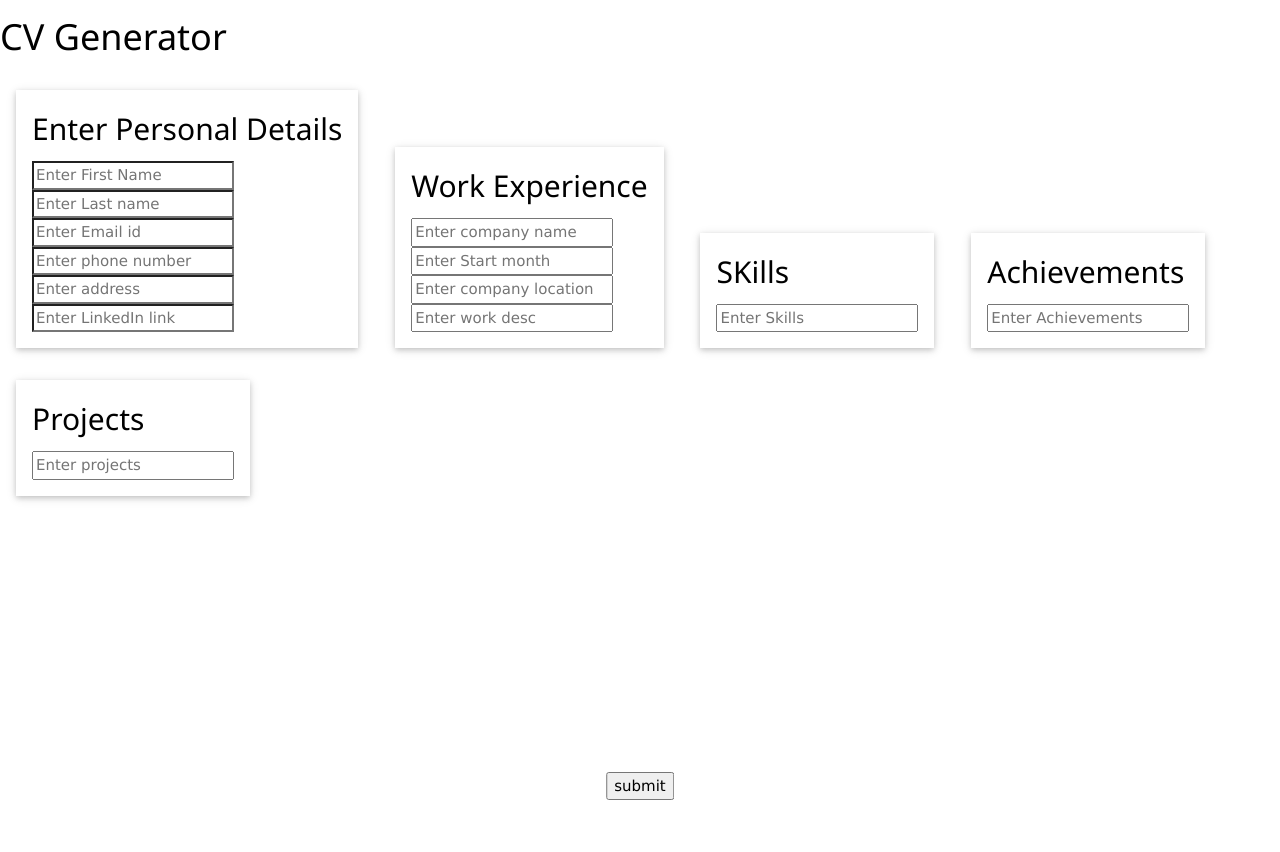
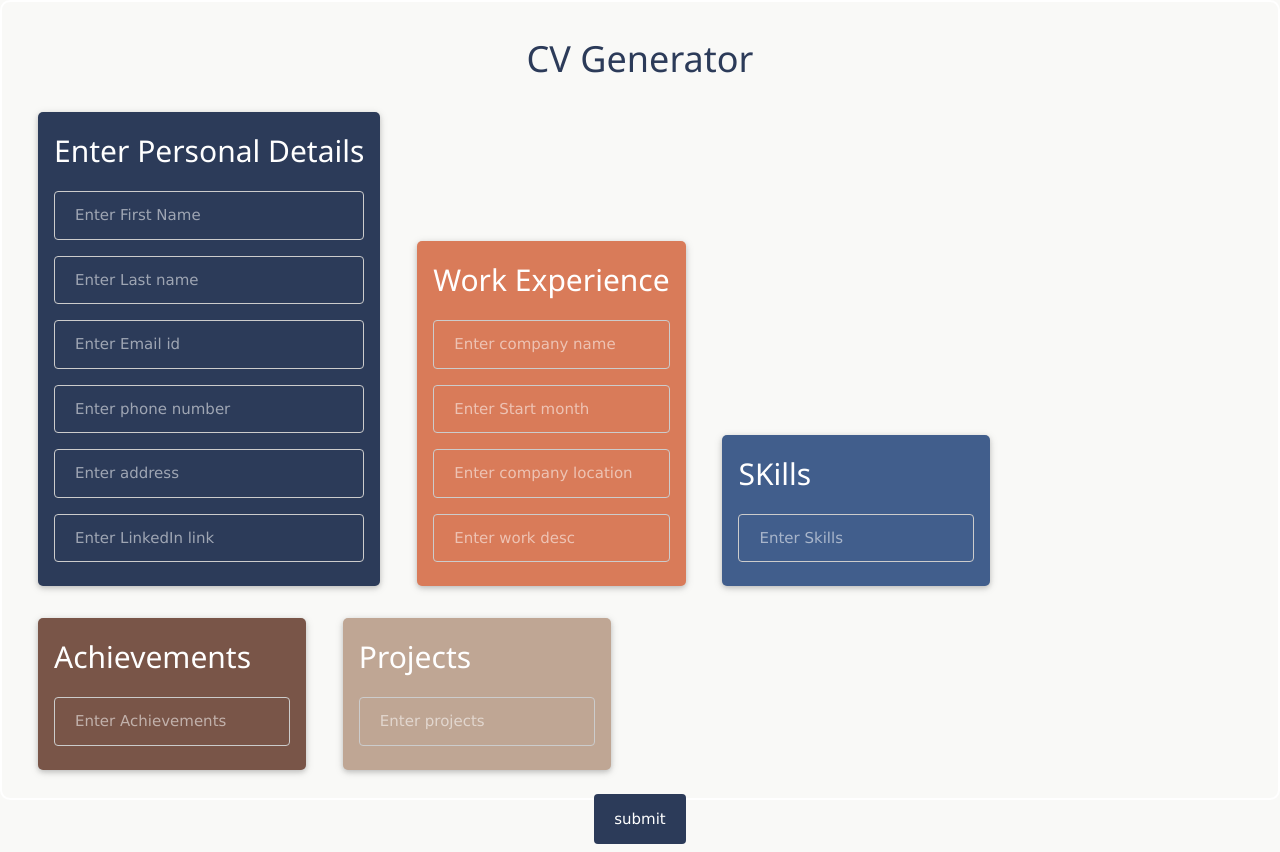
Before and after one commit to balub/Curriculum-Vitae-Generator, a plain HTML site: page index.html in a window 1280 px wide. Before the commit the page ends 800 px from the top, so only its background shows below. Drawn offline with nearby package versions, Linux system fonts and the light colour scheme.

Commit message:
Upadte UI - added color palette - added rounded cards and hover effects - improved input fields

```diff
--- a/index.html
+++ b/index.html
@@ -11,10 +11,10 @@
 </head>
 
 <body>
-    <h1 class="heading"> CV Generator</h1>
+    <h1 class="heading text-center clr-navy"> CV Generator</h1>
     <form class="form-action">
         <div>
-            <div class="personal-details w3-card-2 w3-margin">
+            <div class="personal-details w3-card-2 w3-margin navy">
                 <div class="w3-margin">
                     <h2>Enter Personal Details</h2>
                     <input type="text" id="fname" placeholder="Enter First Name" class="details"><br>
@@ -25,7 +25,7 @@
                     <input type="text" id="linkIn" placeholder="Enter LinkedIn link" class="details"><br>
                 </div>
             </div>
-            <div class="w3-card-2 w3-margin personal-details">
+            <div class="w3-card-2 w3-margin personal-details pale-brn">
                 <div class="w3-margin">
                     <h2>Work Experience</h2>
                     <input type="text" class="compName" placeholder="Enter company name"><br>
@@ -34,25 +34,27 @@
                     <input type="text" class="workDec" placeholder="Enter work desc"><br>
                 </div>
             </div>
-            <div class="w3-card-2 w3-margin personal-details">
+            <div class="w3-card-2 w3-margin personal-details lt-blue ">
                 <div class="w3-margin">
                     <h2>SKills</h2>
                     <input type="text" class="skills" placeholder="Enter Skills"><br>
                 </div>
             </div>
-            <div class="w3-card-2 w3-margin personal-details">
+            <div class="w3-card-2 w3-margin personal-details drk-brn">
                 <div class="w3-margin">
                     <h2>Achievements</h2>
                     <input type="text" class="Achievements" placeholder="Enter Achievements"><br>
                 </div>
             </div>
-            <div class="w3-card-2 w3-margin personal-details">
+            <div class="w3-card-2 w3-margin personal-details lt-brn">
                 <div class="w3-margin">
                     <h2>Projects</h2>
                     <input type="text" class="projects" placeholder="Enter projects"><br>
                 </div>
             </div>
-            <input type="submit" value="submit" class="w3-display-bottommiddle	">
+           <div class="footer">
+               <input type="submit" value="submit" class="">
+           </div>
         </div>
     </form>
     <script src="https://unpkg.com/jspdf@latest/dist/jspdf.min.js"></script>
--- a/style.css
+++ b/style.css
@@ -1,8 +1,75 @@
 .details{
     font-size: 15px;
-    background-color: white;
 }
 
 .personal-details{
     display:inline-block;
+    color: white;
 }
+body{
+    background: #f9f9f7;
+    border: 2px solid white;
+    border-radius: 10px;
+    height: 100vh;
+    padding: 20px;
+}
+.text-center{
+    text-align: center;
+}
+.clr-navy{
+    color: #2c3b59;
+}
+.navy{
+    background: #2c3b59;
+}
+.lt-brn{
+    background: #bfa694;
+}
+.drk-brn{
+    background: #795548;
+}
+.lt-blue{
+    background: #415e8c;
+}
+.pale-brn{
+    background: #d97b59;
+}
+input{
+    background: transparent;
+}
+input[type=text], select {
+    width: 100%;
+    padding: 12px 20px;
+    margin: 8px 0;
+    display: inline-block;
+    border: 1px solid #ccc;
+    border-radius: 4px;
+    box-sizing: border-box;
+    color: ghostwhite;
+}
+input::placeholder{
+    color: white;
+}
+input[type=submit] {
+    background-color: #2c3b59;
+    color: white;
+    padding: 14px 20px;
+    margin: 8px 0;
+    border: none;
+    border-radius: 4px;
+    cursor: pointer;
+}
+input[type=submit]:hover {
+    background-color: rgba(54, 78, 116, 0.9);
+}
+.w3-card-2{
+    border-radius: 5px;
+}
+.w3-card-2:hover {
+    box-shadow: 0 8px 16px 0 rgba(0, 0, 0, 0.3);
+    transition: 0.4s;
+}
+.footer{
+    width: 100%;
+    text-align: center;
+}
```
